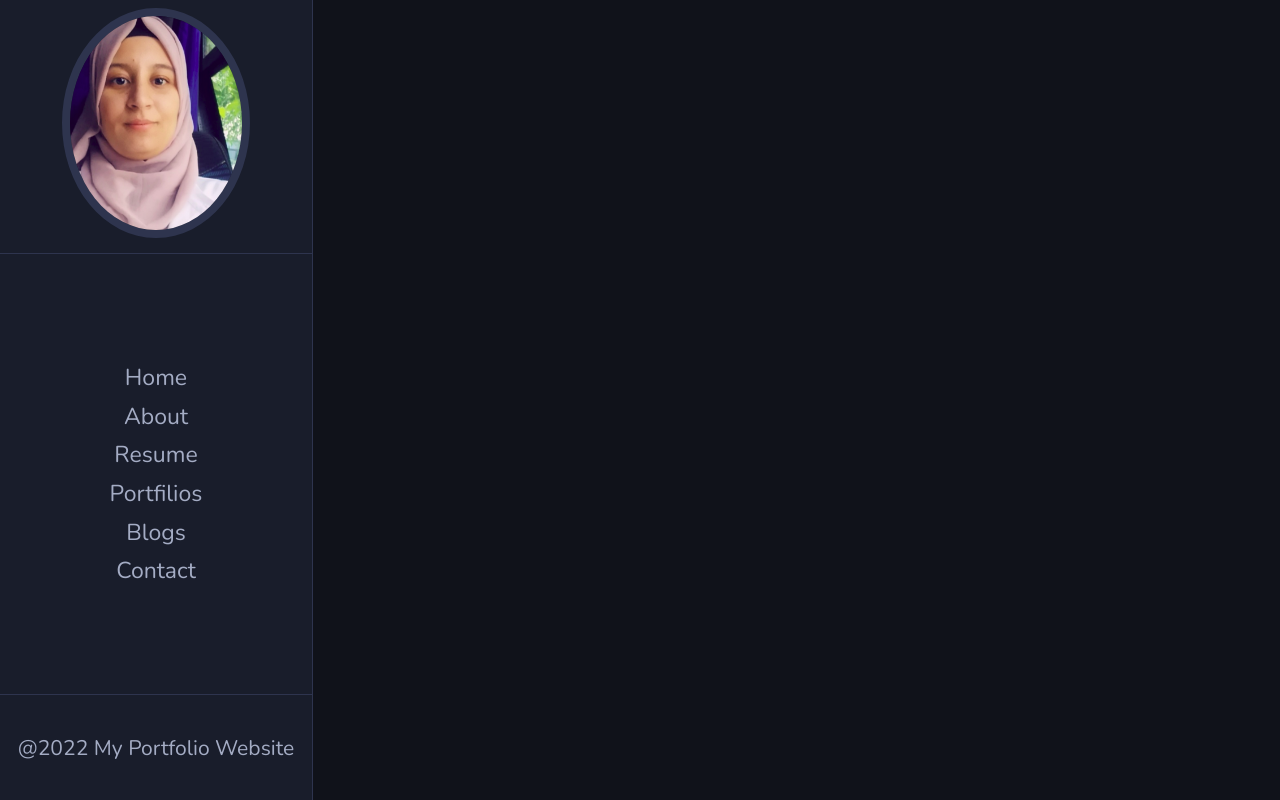
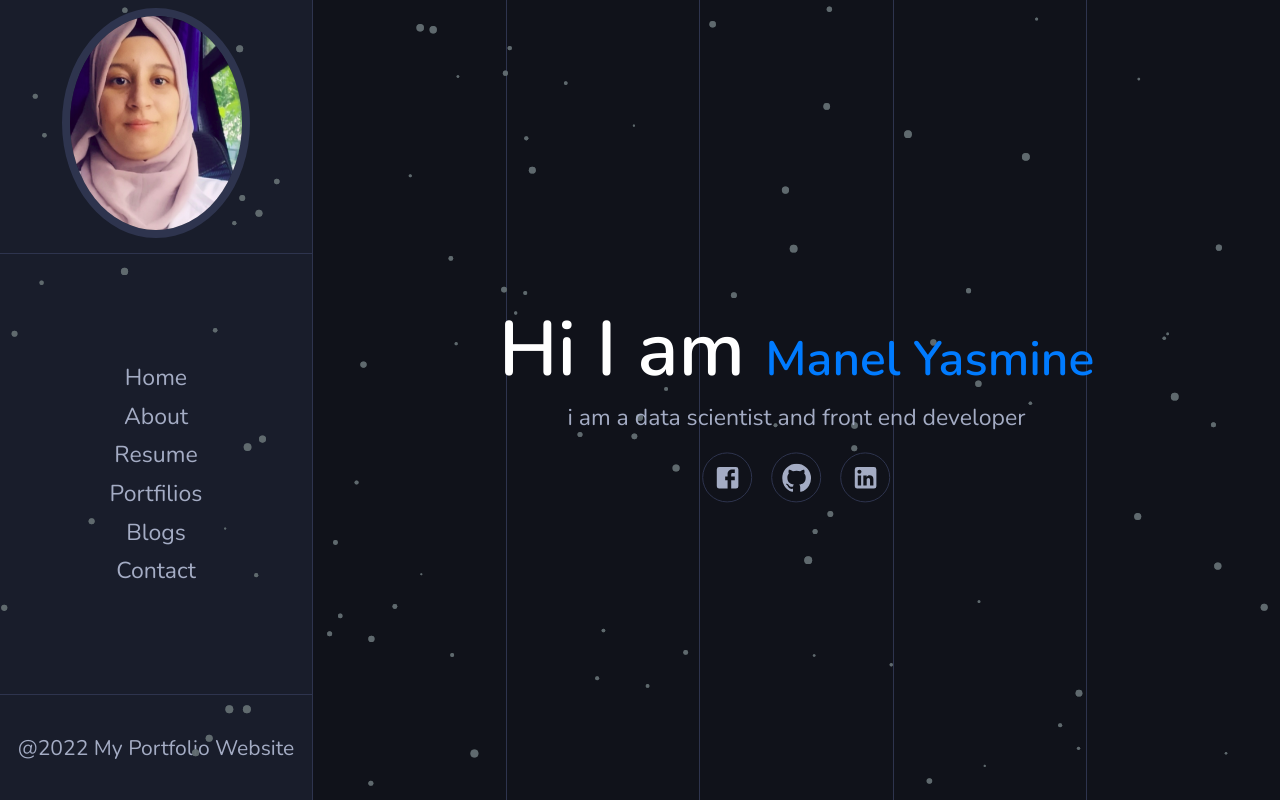
Before and after one commit to manelyasmin/firstversion, a React (Create React App) app: page / in a window 1280 px wide. Built offline with nearby package versions, Linux system fonts and the light colour scheme.

Commit message:
creation of home page without link social account

```diff
--- a/package.json
+++ b/package.json
@@ -12,7 +12,7 @@
     "react-tsparticles": "^1.41.5",
     "styled-components": "^5.3.3",
     "tslib": "^2.3.1",
-    "tsparticles": "^1.41.5"
+    "tsparticles": "^1.41.6"
   },
   "scripts": {
     "start": "react-scripts start",
--- a/src/App.js
+++ b/src/App.js
@@ -1,17 +1,25 @@
 import React from 'react';
 import SideBar from './components/SideBar';
-import styled from "styled-components"
+import styled from "styled-components";
+import HomePage from "./Pages/HomePage";
 /* import Particles from "react-tsparticles";
 
-import particlesOptions from "./particles.json";
- */
+import particlesOptions from "./particles.json"; */
+
 function App() {
     return (
         <div className="App">
-           {/*  <Particles options={particlesOptions}/> */}
-                <SideBar></SideBar>
+           {/*  <Particles options={particlesOptions}/>
+            */}     <SideBar></SideBar>
                 <MainContentStyled>
 
+                <div className="lines">
+                    <div className="line-1"></div>
+                    <div className="line-2"></div>
+                    <div className="line-3"></div>
+                    <div className="line-4"></div>
+                </div>
+                <HomePage/>
 
                 </MainContentStyled>
         </div>
@@ -21,7 +29,23 @@ function App() {
 
 
 const MainContentStyled=styled.main`
+position:relative;
+margin-left:16.3rem;
+min-height: 100vh;
 
+
+.lines{
+    position:absolute;
+    min-height:100vh;
+    width:100%;
+    display:flex;
+    justify-content:space-evenly;
+    .line-1, .line-2,.line-3, .line-4{
+        width:1px;
+        min-height:100vh;
+        background-color:var(--border-color);
+    }
+}
 `;
 
 export default App;
--- /dev/null
+++ b/src/Pages/HomePage.js
@@ -0,0 +1,94 @@
+import React from 'react'
+import styled from "styled-components"
+import Articles from "../components/Articles";
+import Particles from '../components/Particle';
+import FacebookIcon from "@material-ui/icons/Facebook";
+import GithubIcon from "@material-ui/icons/GitHub";
+import LinkedinIcon from "@material-ui/icons/LinkedIn";
+/* import Particles from "react-tsparticles";/*  */
+/* import particlesOptions from "./particles.json";  */
+function HomePage() {
+  return (
+    <HomePageStyled>
+        <div className="p-particles">
+          <Particles />
+
+        </div>
+        <div className="typographie">
+          <h1>Hi I am <span>Manel Yasmine</span></h1>
+          <p>
+          i am a data scientist and front end developer
+          </p>
+          <div className="icons">
+              <div className="icon i-facebook">
+                <FacebookIcon/>
+              </div>
+              <div className="icon i-github">
+                  <GithubIcon/>
+              </div>
+              <div className="icon i-linkedin">
+                <LinkedinIcon/>
+              </div>
+          </div>
+        </div>
+    </HomePageStyled>
+  )
+}
+
+const HomePageStyled=styled.header`
+width:100%;
+height:100vh;
+position:relative;
+  .p-particles{
+
+    position:absolute;
+    top:0;
+    left:0;
+
+  }
+.typographie{
+  position:absolute;
+  top:50%;
+  left:50%;
+  transform:translate(-50%,-50%);
+  text-align:center;
+  width:80%;
+  .icons{
+    display:flex;
+    justify-content:center;
+    //this margin top between icons and writing
+    margin-top:1rem;
+
+    .icon{
+      border:1px solid var(--border-color);
+      display:flex;
+      align-tems:center;
+      justify-content:center;
+      border-radius:50%;
+      transition:all -4s ease-in-out;
+      cursor:pointer;
+        &:not(:last-child){
+        margin-right:1rem;
+
+      }
+      &:hover{
+        background-color:2px solid var(--primary-color);
+        color:var(--primary-color);
+     }
+      //this one for the margin between icon and other
+
+      //this margin for all icon is for icon and circle
+      svg{
+        margin:0.5rem;
+
+      }
+     /*  flex-direction:column; */
+      /*
+      display:inline-block;
+      */
+    }
+  }
+}
+
+`;
+export default HomePage
--- /dev/null
+++ b/src/components/Articles.js
@@ -0,0 +1,13 @@
+import React from 'react'
+/*  import Particles from "react-tsparticles";
+
+import particlesOptions from "./particles.json"; */
+function Articles() {
+  return (
+    <div>
+
+    </div>
+  )
+}
+
+export default Articles
--- /dev/null
+++ b/src/components/Particle.js
@@ -0,0 +1,118 @@
+
+import Particles from "react-tsparticles";
+import React from 'react';
+
+function Particle() {
+  return (
+    <>
+      <Particles width="100%" height="100vh"
+              params={ {
+/* particles: {
+    color: {
+    value: '#636e72'
+    },
+    links: {
+      color: "#ffffff",
+      distance: 150,
+      enable: true,
+      opacity: 0.5,
+      width: 1
+    },
+    collisions: {
+      enable: false
+    },
+    move: {
+      direction: "none",
+      enable: true,
+      outMode: "bounce",
+      random: false,
+      speed: 6,
+      straight: false
+    },
+    number: {
+      density: {
+        enable: true,
+        value_area: 800
+      },
+      value: 80
+    },
+    opacity: {
+      value: 0.5
+    },
+    shape: {
+      type: "circle"
+    },
+    size: {
+      random: true,
+      value: 5
+    }
+  } */
+
+
+
+
+                particles: {
+                  number:{
+                    value:109,
+                    density:{
+                      enable: true,
+                      value_area: 1200
+                    }
+                  },
+
+                  color:{
+                    value: '#636e72'
+                  },
+                  shape:{
+                    type: 'circle',
+                    stroke: {
+                      width: 0
+                    },
+                    polygon:{
+                      nb_sides: 6
+                    }
+                  },
+                  line_linked: {
+                    enable: false,
+                    distance: 150,
+                    opacity: 0.9,
+                    width: 1,
+                    shadow: {
+                      enable: true,
+                      color: "#e74c3c",
+                      blur: 5
+                    }
+                  },
+                 move:{
+                    enable: true,
+                    random: true,
+                    speed: .6,
+                    attract:{
+                      rotateX: 600,
+                      rotateY: 1200
+                    }
+                  },
+   size: {
+                    value: 4,
+                    random: true,
+                    anim:{
+                      speed: 40,
+                      size_min: 0.1
+                    }
+                  },
+                  opacity: {
+                    value: 0.8,
+                    anim: {
+                      speed: 1,
+                      opacity_min: 0.1
+                    }
+                  }
+                }
+              }}
+              />
+
+    </>
+  )
+}
+
+export default Particle;
--- a/src/styles/GlobalStyles.js
+++ b/src/styles/GlobalStyles.js
@@ -41,6 +41,18 @@ a{
 }
 
 
+h1{
+
+    font-size:4rem;
+    color:var(--white-color);
+    span{
+        font-size:2.5rem;
+        color:var(--primary-color);
+    }
+
+}
+
+
 
 
 `;
```
Also changed, not shown: 1 other file (tests, documents, lock files or other folders).
